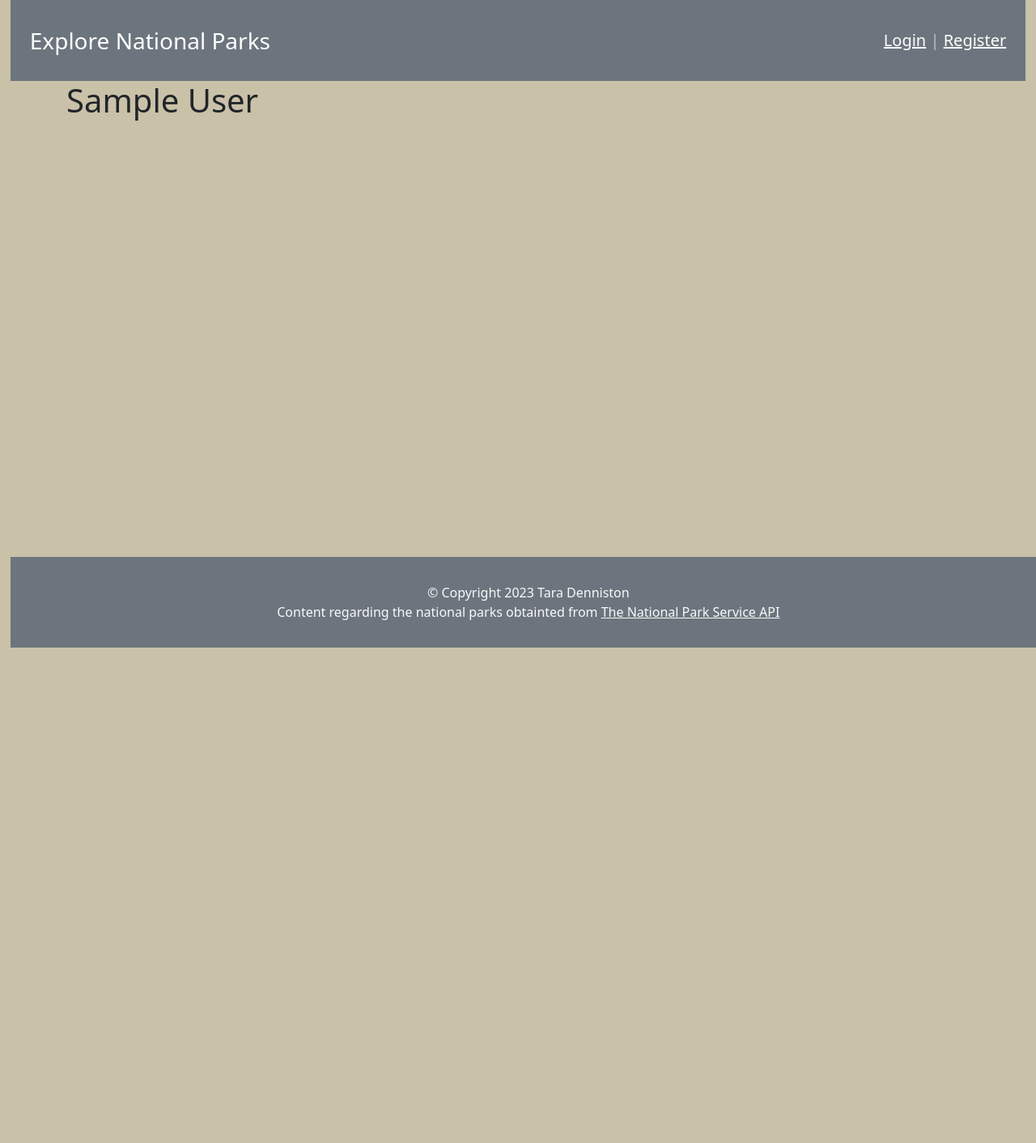
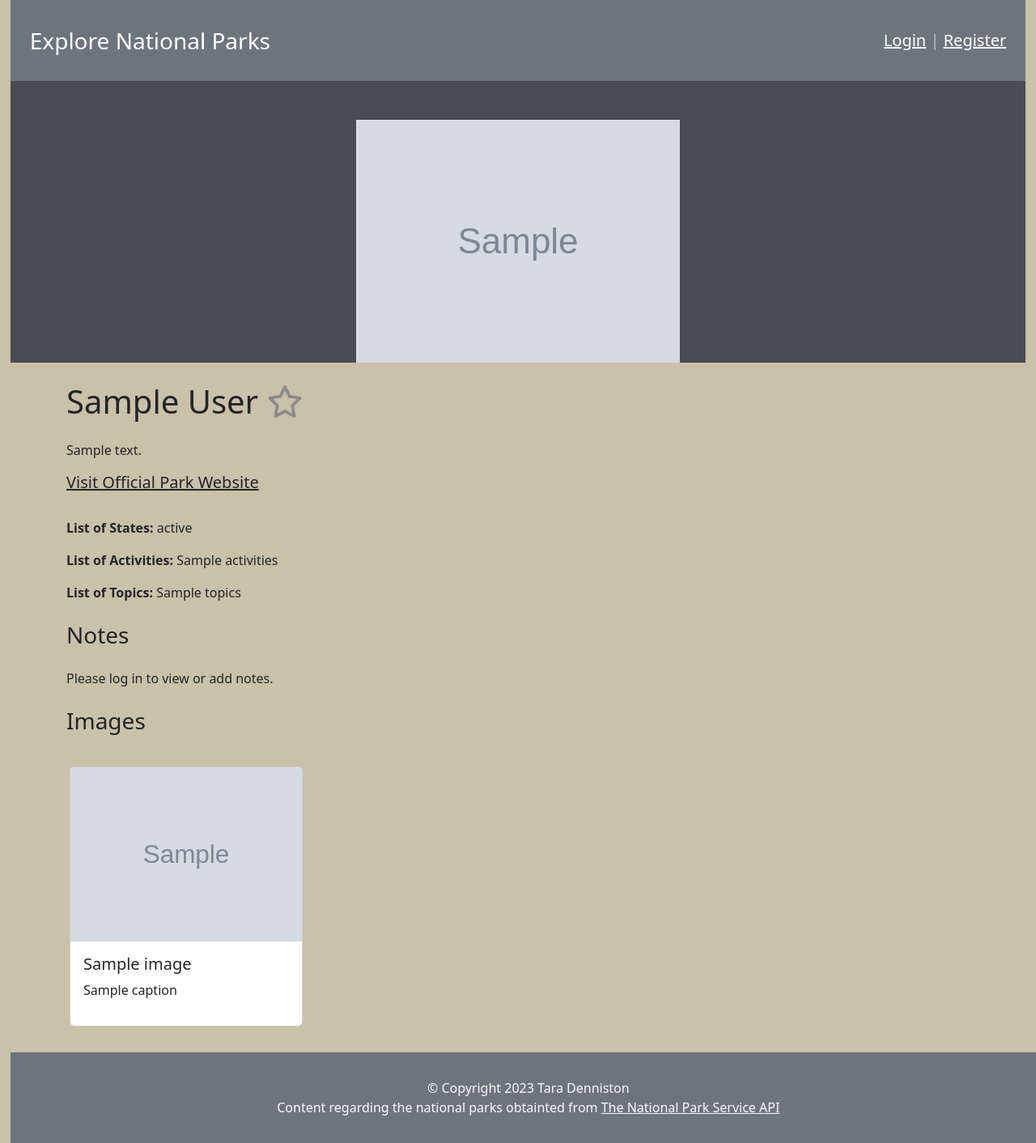
Before and after one commit to TaraDenniston/explore-national-parks, a Flask app: template templates/parks.html in a window 1280 px wide. Shown: the whole page at 81% size. Before the commit the page ends 800 px from the top, so only its background shows below. Run offline with Flask 3, Linux system fonts and the light colour scheme; tables that the repository leaves empty hold one stand-in row (values such as "Sample post"); the template is opened without the code that fills it: values that come from a table or form of the project are taken from there, most other values are stand-ins (such as "Sample title", 1, 10 or a date in 2020); grey boxes marked "Sample" are stand-in pictures; some libraries are stand-ins or nearby versions.

Commit message:
add hero image and details about the park plus favorite status and notes for logged-in users

```diff
--- a/templates/parks.html
+++ b/templates/parks.html
@@ -1,11 +1,54 @@
 {% extends "base.html" %}
 
-{% block title %}Explore National Parks - {{park.full_name}}{% endblock %}
+{% block title %}Explore National Parks - Park detail for {{ park.full_name }}{% endblock %}
+
+{% block hero %}
+  <img class="pt-5" style="max-width: 100vw;"
+       src="{{ park.image_url }}"
+       alt="{{ park.image_alt }}">
+{% endblock %}
+
 
 {% block content %}
 
-<h1>{{park.full_name}}</h1>
-<img src="" alt="">
+<h1 class="my-4">
+  {{ park.full_name }}
+  {% include "favorite.html" %}
+</h1>
+<p>{{ park.description }}</p>
+<h5>
+  <a class="text-dark" href="{{ park_url }}" target="_blank">
+    Visit Official Park Website
+  </a><br><br>
+</h5>
+<p><strong>List of States:</strong> {{ states }}</p>
+<p><strong>List of Activities:</strong> {{ activities }}</p>
+<p><strong>List of Topics:</strong> {{ topics }}</p>
 
+<h3 class="my-4">Notes</h3>
+{% if g.user %}
+<p>{{ note }}</p>
+<form action="/edit-note">
+  <button type="submit" class="btn btn-primary">Edit Notes</button>
+</form>
+{% else %}
+<p>Please log in to view or add notes.</p>
+{% endif %}
+
+<h3 class="my-4">Images</h3>
+<div class="row position-relative">
+  {% for image in images %}
+  <div class="card col m-3 p-0" style="min-width: 18rem; max-width: 18rem;">
+    <img class="card-img-top"
+        src="{{ image['url'] }}"
+        alt="{{ image['alt'] }}">
+    <div class="card-body">
+      <h5 class="card-title">{{ image['title'] }}</h5>
+      <p class="card-text">{{ image['caption'] }}</p>
+      <a href="{{ image['url'] }}" target="_blank" class="stretched-link"></a>
+    </div>
+  </div>
+  {% endfor %}
+</div>
 
 {% endblock %}
```
